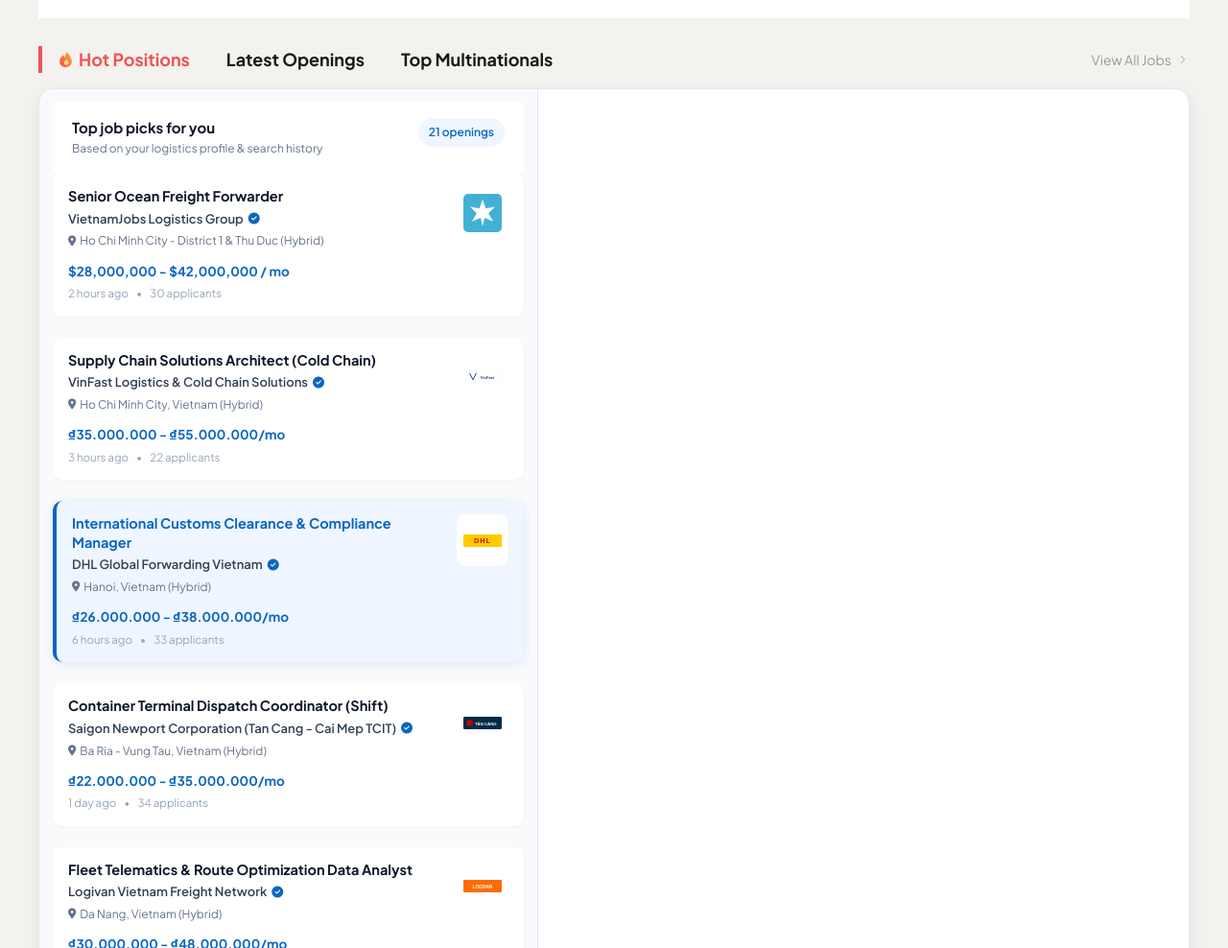
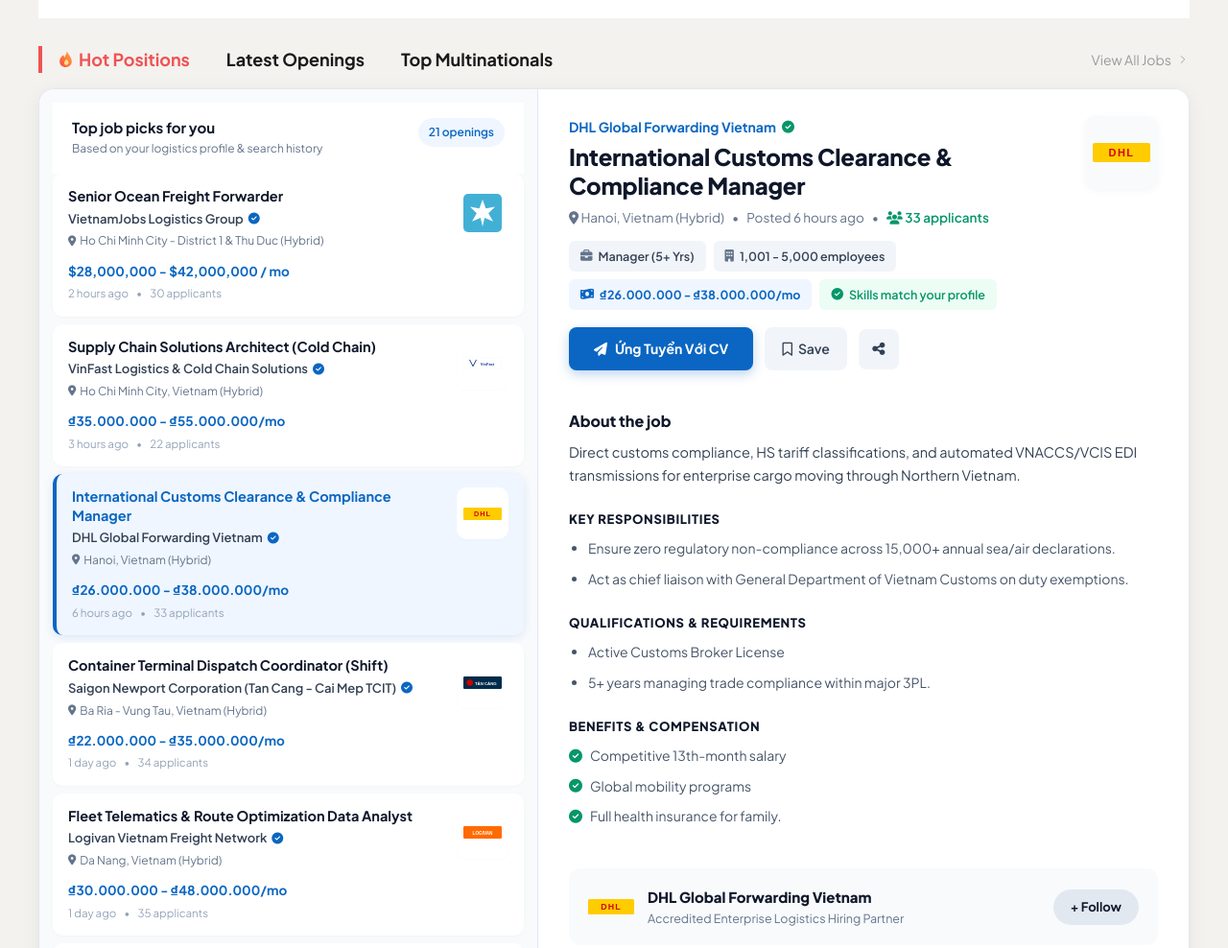
Before and after one commit to Theanlegendary/workthean, a website: page index.html in a window 1280 px wide. Shown: the part 1113-2101 px from the top of the page at 96% size. Drawn offline with Linux system fonts and the light colour scheme; no server answers.

Commit message:
fix(jobs): remove legacy full-width override block to restore 5-card split job view on homepage

```diff
--- a/css/split-jobs.css
+++ b/css/split-jobs.css
@@ -729,50 +729,6 @@
 
 
 /* ==========================================================================
-   TRANSFORM SPLIT-JOB-LAYOUT INTO FULL-WIDTH CARD LIST (IMAGE 2 DESIGN)
-   Hides split-panel preview, expands job list to full width,
-   and presents clean cards matching Logistic Waves with 84px borderless logos.
-   ========================================================================== */
-
-.split-job-layout {
-  display: flex !important;
-  flex-direction: column !important;
-  background: transparent !important;
-  border: none !important;
-  border-radius: 0 !important;
-  box-shadow: none !important;
-  min-height: auto !important;
-  max-height: none !important;
-  overflow: visible !important;
-  margin-top: 16px !important;
-  margin-bottom: 56px !important;
-  width: 100% !important;
-}
-
-.job-list-panel, .split-job-list-panel {
-  width: 100% !important;
-  max-width: 100% !important;
-  max-height: none !important;
-  border: none !important;
-  overflow: visible !important;
-  background: transparent !important;
-}
-
-.job-detail-panel, .split-job-detail-panel, #split-job-detail-panel, #home-split-detail-panel {
-  display: none !important;
-}
-
-.split-cards-container, .split-jobs-container, #split-jobs-list-container, #home-split-jobs-container {
-  display: flex !important;
-  flex-direction: column !important;
-  gap: 14px !important;
-  width: 100% !important;
-  max-height: none !important;
-  overflow: visible !important;
-}
-
-
-/* ==========================================================================
    ENHANCED SPLIT JOB VIEW (5 CARDS VISIBLE, EXPANDED SECTION, ZERO OVERLAP)
    ========================================================================== */
 .split-job-layout {
```
